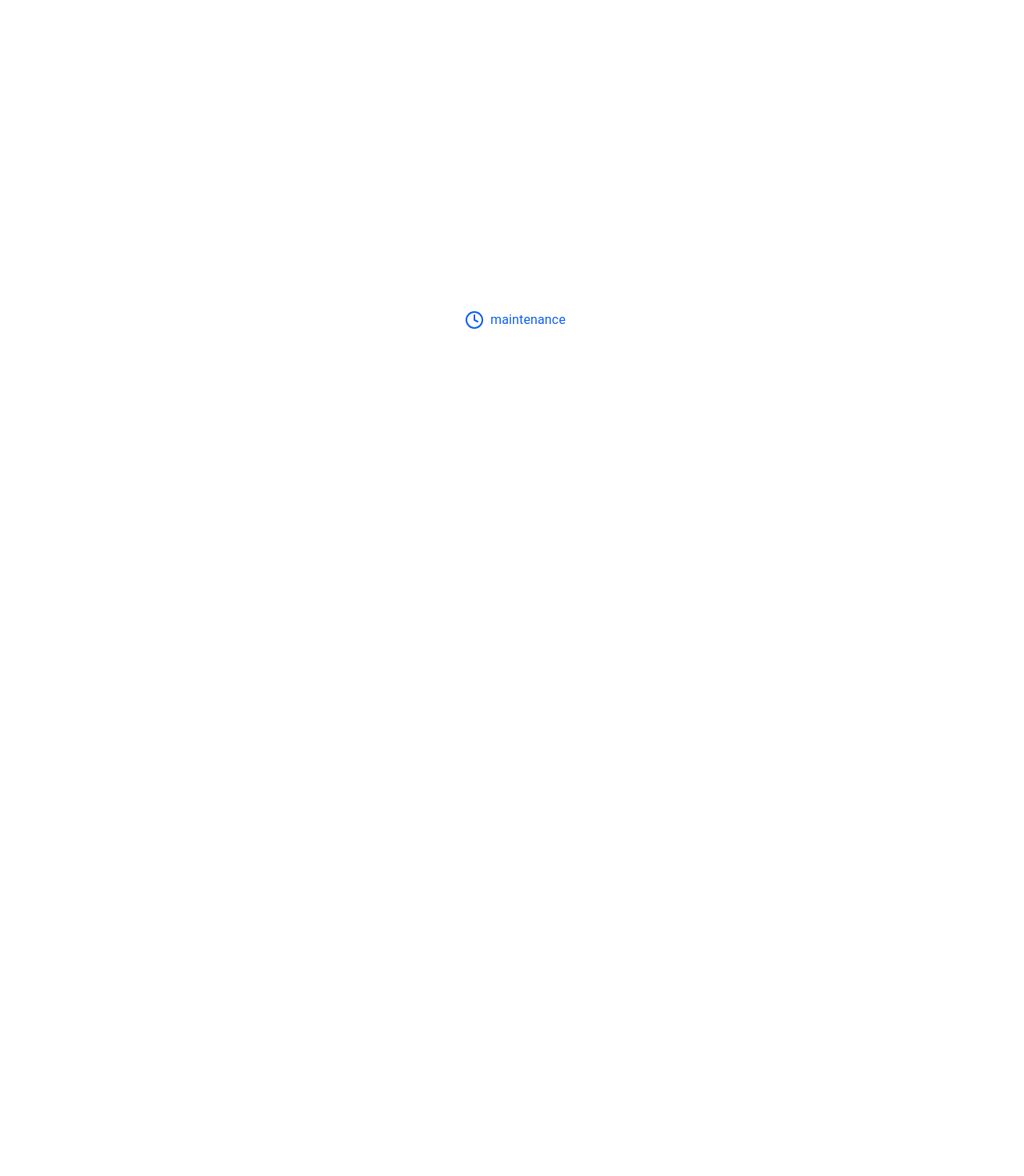
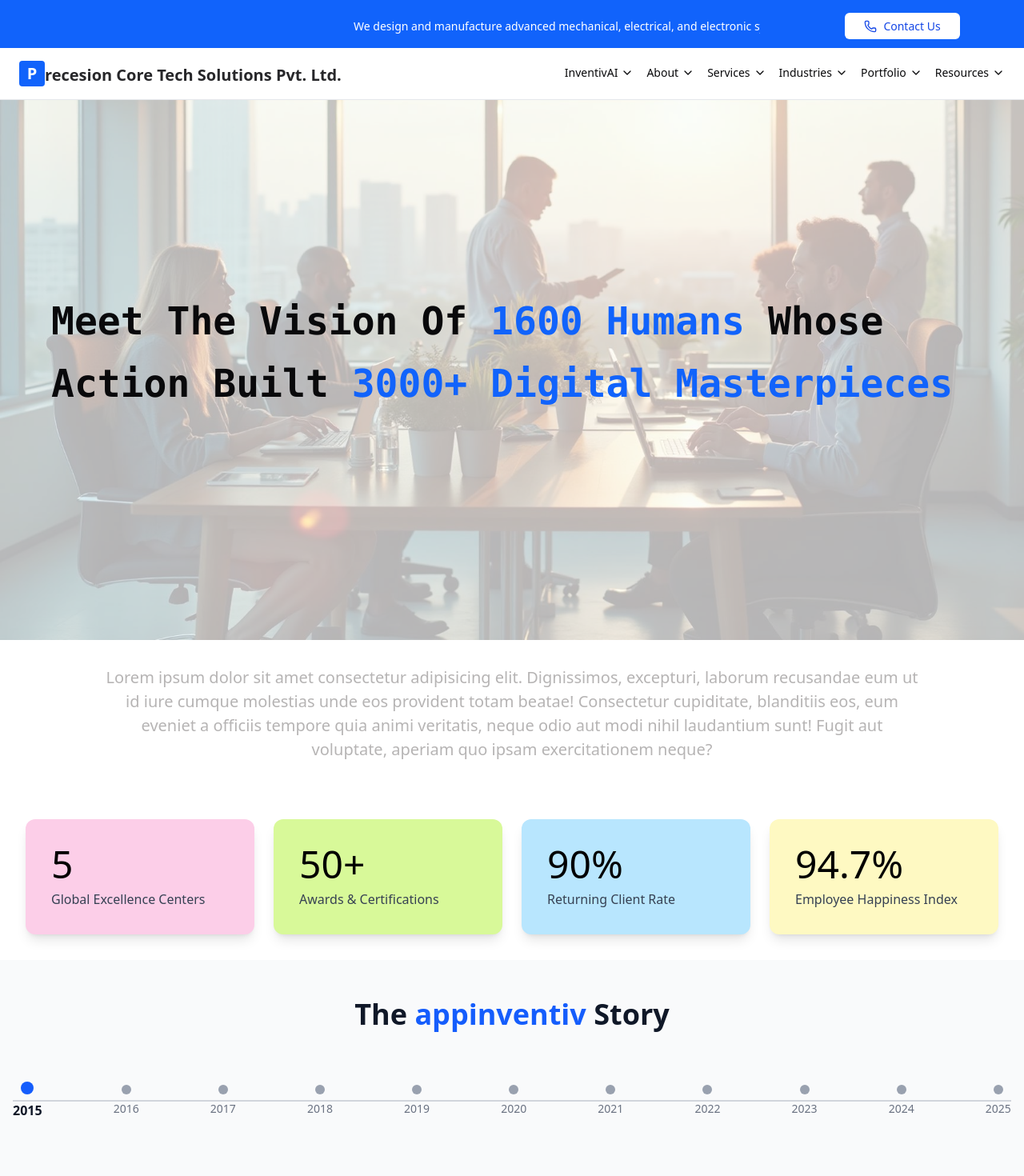
Before and after one commit to Deepanshudks/clone, a React (Vite) app: page /about in a window 1280 px wide. Shown: the top 1470 px of the page at 80% size. Before the commit the page ends 800 px from the top, so only its background shows below. Built offline with nearby package versions, Linux system fonts and the light colour scheme.

Commit message:
added about page

```diff
--- a/package.json
+++ b/package.json
@@ -4,7 +4,7 @@
   "version": "0.0.0",
   "type": "module",
   "scripts": {
-    "dev": "vite",
+    "dev": "vite --host",
     "build": "tsc -b && vite build",
     "lint": "eslint .",
     "preview": "vite preview"
@@ -17,6 +17,7 @@
     "@mui/material": "^7.3.4",
     "@tailwindcss/vite": "^4.1.14",
     "framer-motion": "^12.23.24",
+    "gsap": "^3.13.0",
     "lucide-react": "^0.545.0",
     "react": "^19.1.1",
     "react-dom": "^19.1.1",
--- a/src/App.tsx
+++ b/src/App.tsx
@@ -2,13 +2,28 @@ import "./App.css";
 import { Route, BrowserRouter as Router, Routes } from "react-router-dom";
 import Home from "./Pages/Home";
 import NotFound from "./Pages/notFound";
-import { CssBaseline } from "@mui/material";
 import About from "./Pages/About";
+import { useEffect } from "react";
+import { gsap } from "gsap";
+import { ScrollSmoother } from "gsap/ScrollSmoother";
+
+gsap.registerPlugin(ScrollSmoother);
 
 function App() {
+  useEffect(() => {
+    if (typeof window !== "undefined") {
+      ScrollSmoother.create({
+        wrapper: "#smooth-wrapper",
+        content: "#smooth-content",
+        smooth: 1.2,
+        effects: true,
+      });
+    }
+  }, []);
+
   return (
-    <>
-      <CssBaseline />
+    <div id="smooth-wrapper">
+      <div id="smooth-content">
         <Router>
           <Routes>
             <Route path="/" element={<Home />} />
@@ -16,7 +31,8 @@ function App() {
             <Route path="*" element={<NotFound />} />
           </Routes>
         </Router>
-    </>
+      </div>
+    </div>
   );
 }
 
--- a/src/Pages/About/index.tsx
+++ b/src/Pages/About/index.tsx
@@ -1,14 +1,19 @@
-import { Clock } from "lucide-react";
+import AnnouncementBanner from "../../components/announcementBanner";
+import Navbar from "../../components/navbar";
+import AboutHero from "../../components/aboutHero";
+import AboutSection from "../../components/aboutSection";
+import ClientLogos from "../../components/clientLogos";
+import TimelineSection from "../../components/timelineSection";
 
 const About = () => {
   return (
-    <div className=" h-screen w-screen text-center items-center flex justify-center text-primary">
-      <span className="px-2">
-        {" "}
-        <Clock />{" "}
-      </span>
-      {"  "}
-      maintenance
+    <div className="min-h-screen bg-white scroll-smooth">
+      <AnnouncementBanner />
+      <Navbar />
+      <AboutHero />
+      <AboutSection />
+      <TimelineSection />
+      <ClientLogos />
     </div>
   );
 };
--- a/src/Pages/Home/index.tsx
+++ b/src/Pages/Home/index.tsx
@@ -1,5 +1,5 @@
-import AnnouncementBanner from "../../components/AnnouncementBanner";
-import Expertise from "../../components/Expertise";
+import AnnouncementBanner from "../../components/announcementBanner";
+import Expertise from "../../components/expertise";
 import Footer from "../../components/footer";
 import Hero from "../../components/hero";
 import Navbar from "../../components/navbar";
--- a/src/components/AnnouncementBanner/index.tsx
+++ b/src/components/AnnouncementBanner/index.tsx
@@ -7,7 +7,7 @@ const AnnouncementBanner = () => {
       <div className="flex flex-row items-center justify-between gap-3 sm:gap-0 py-3 sm:py-4 px-4 sm:px-20">
         <div className="relative w-full sm:w-[68vw] overflow-hidden ">
           <motion.div
-            className="whitespace-nowrap text-[10px] sm:text-xs md:text-sm font-medium"
+            className="whitespace-nowrap text-xs md:text-sm font-medium"
             animate={{ x: ["100%", "-100%"] }}
             transition={{
               repeat: Infinity,
--- /dev/null
+++ b/src/components/aboutHero/index.tsx
@@ -0,0 +1,31 @@
+import heroBackground from "../../assets/hero-background.jpg";
+
+const AboutHero = () => {
+  return (
+    <section className="relative min-h-screen flex items-center p-4 justify-center overflow-hidden">
+      <div className="absolute inset-0 z-0">
+        <img
+          src={heroBackground}
+          alt="Hero background"
+          className="w-full h-full object-cover"
+        />
+        <div className="absolute inset-0 bg-background/70 backdrop-blur-50" />
+      </div>
+
+      <div className="relative  z-10 max-w-6xl pt-20 mx-auto font-mono flex flex-col items-center justify-center h-full">
+        <h1 className="sm:text-5xl text-3xl font-semibold text-foreground leading-relaxed animate-in fade-in slide-in-from-bottom-4 duration-700">
+          Meet The Vision Of{" "}
+          <span className="text-primary font-bold">1600 Humans</span>{" "}
+          <span className="text-foreground font-extrabold">
+            Whose Action Built
+          </span>{" "}
+          <span className="text-primary font-extrabold">
+            3000+ Digital Masterpieces
+          </span>
+        </h1>
+      </div>
+    </section>
+  );
+};
+
+export default AboutHero;
--- /dev/null
+++ b/src/components/aboutSection/index.tsx
@@ -0,0 +1,137 @@
+import React, { useEffect, useRef, useState } from "react";
+import { gsap } from "gsap";
+import { ScrollTrigger } from "gsap/ScrollTrigger";
+import {
+  motion,
+  useMotionValue,
+  useTransform,
+  animate,
+  useInView,
+} from "framer-motion";
+
+gsap.registerPlugin(ScrollTrigger);
+
+interface Stat {
+  value: number;
+  suffix?: string;
+  label: string;
+  color: string;
+}
+
+const AboutSection: React.FC = () => {
+  const stats: Stat[] = [
+    {
+      value: 0o5,
+      suffix: "",
+      label: "Global Excellence Centers",
+      color: "bg-pink-200",
+    },
+    {
+      value: 50,
+      suffix: "+",
+      label: "Awards & Certifications",
+      color: "bg-lime-200",
+    },
+    {
+      value: 90,
+      suffix: "%",
+      label: "Returning Client Rate",
+      color: "bg-sky-200",
+    },
+    {
+      value: 94.7,
+      suffix: "%",
+      label: "Employee Happiness Index",
+      color: "bg-yellow-100",
+    },
+  ];
+
+  const paragraphRef = useRef<HTMLParagraphElement>(null);
+
+  useEffect(() => {
+    const paragraph = paragraphRef.current;
+    if (!paragraph) return;
+
+    const words = paragraph.innerText.split(" ");
+    paragraph.innerHTML = words
+      .map((word) => `<span class="word">${word} </span>`)
+      .join("");
+
+    gsap.fromTo(
+      paragraph.querySelectorAll(".word"),
+      { color: "#B6B4B4" },
+      {
+        color: "#424345",
+        scrollTrigger: {
+          trigger: paragraph,
+          start: "top 90%",
+          end: "bottom 20%",
+          scrub: true,
+        },
+        stagger: 0.05,
+        duration: 0.3,
+      }
+    );
+  }, []);
+
+  const StatCard: React.FC<Stat> = ({ value, suffix = "", label, color }) => {
+    const ref = useRef<HTMLDivElement>(null);
+    const isInView = useInView(ref, { once: true });
+
+    const count = useMotionValue(0);
+    const rounded = useTransform(count, (latest) =>
+      value % 1 === 0 ? Math.round(latest) : parseFloat(latest.toFixed(1))
+    );
+
+    const [displayValue, setDisplayValue] = useState<number>(0);
+
+    useEffect(() => {
+      const unsubscribe = rounded.on("change", (latest) =>
+        setDisplayValue(latest)
+      );
+
+      if (isInView) animate(count, value, { duration: 2, ease: "easeOut" });
+
+      return () => unsubscribe();
+    }, [isInView, value, count, rounded]);
+
+    return (
+      <div
+        ref={ref}
+        className={`${color} p-8 rounded-xl shadow-lg hover:shadow-xl transform transition-transform duration-300`}
+      >
+        <motion.span className="text-5xl font-medium text-black mb-2 block">
+          {displayValue}
+          {suffix}
+        </motion.span>
+        <div className="text-md text-gray-700 font-medium">{label}</div>
+      </div>
+    );
+  };
+
+  return (
+    <div className="p-8 flex flex-col items-center justify-center gap-18">
+      <div className="flex items-center justify-center">
+        <p
+          ref={paragraphRef}
+          className="text-xl leading-normal font-medium max-w-5xl text-center"
+        >
+          Lorem ipsum dolor sit amet consectetur adipisicing elit. Dignissimos,
+          excepturi, laborum recusandae eum ut id iure cumque molestias unde eos
+          provident totam beatae! Consectetur cupiditate, blanditiis eos, eum
+          eveniet a officiis tempore quia animi veritatis, neque odio aut modi
+          nihil laudantium sunt! Fugit aut voluptate, aperiam quo ipsam
+          exercitationem neque?
+        </p>
+      </div>
+
+      <div className="w-full grid grid-cols-1 sm:grid-cols-2 lg:grid-cols-4 gap-6">
+        {stats.map((stat, index) => (
+          <StatCard key={index} {...stat} />
+        ))}
+      </div>
+    </div>
+  );
+};
+
+export default AboutSection;
--- a/src/components/hero/index.tsx
+++ b/src/components/hero/index.tsx
@@ -15,10 +15,10 @@ const Hero = () => {
       </div>
 
       <div className=" z-10 sm:max-w-[65%] flex flex-col items-start  sm:mpx-6 pt-40 gap-3 justify-end-safe ">
-        <h1 className="sm:text-4xl text-2xl font-semibold text-foreground leading-tight  animate-in fade-in slide-in-from-bottom-4 duration-700">
+        <h1 className="sm:text-6xl text-4xl font-semibold text-foreground leading-tight  animate-in fade-in slide-in-from-bottom-4 duration-700">
           Engineering Precision. Powering Innovation.
         </h1>
-        <p className="text-foreground sm:text-lg text-md  py-4 font-medium tracking-wide">
+        <p className="text-foreground sm:text-lg text-lg   py-4 font-medium tracking-wide">
           We design and manufacture advanced mechanical, electrical, and
           electronic systems that power industrial and infrastructure
           excellence.
--- a/src/components/navbar/index.tsx
+++ b/src/components/navbar/index.tsx
@@ -78,20 +78,26 @@ const Navbar = () => {
             <div className="sm:w-8 sm:h-8 h-6 w-6 bg-primary rounded-sm flex items-center justify-center">
               <span className="text-white font-bold text-sm sm:text-xl">P</span>
             </div>
-            <span className="text-zinc-800 font-bold text-xs pt-1 sm:text-xl">
+            <span className="text-zinc-800 font-bold text-md pt-1 sm:text-xl">
               recesion Core Tech Solutions Pvt. Ltd.
             </span>
+            {/* <div className="sm:w-8 sm:h-8 h-6 w-6 bg-primary rounded-sm flex items-center justify-center">
+              <span className="text-white font-bold text-sm sm:text-xl">A</span>
+            </div>
+            <span className="text-zinc-800 font-bold text-xl pt-1 sm:text-xl">
+              ppInventive
+            </span> */}
           </div>
 
-          <div className="hidden lg:flex gap-4 items-center ">
+          <div className="hidden relative lg:flex gap-4 items-center ">
             {navItems.map((item) => (
               <div
                 key={item.label}
-                className="relative group"
+                className=" group"
                 onMouseEnter={() => setActiveDropdown(item.label)}
                 onMouseLeave={() => setActiveDropdown(null)}
               >
-                <button className="flex items-center py-5 gap-1 cursor-pointer text-sm hover:border-b-2 border-primary ease-in-out text-foreground hover:text-primary transition-colors w-fit ">
+                <button className="flex items-center py-5 gap-1 cursor-pointer text-sm border-b-2 border-white hover:border-primary ease-in-out text-foreground hover:text-primary transition-colors w-fit ">
                   <span>{item.label}</span>
                   <ChevronDown className="w-4 h-4 transition-transform group-hover:hidden ease-in-out" />
                   <ChevronUp className="w-4 h-4 transition-transform hidden group-hover:block ease-in-out" />
@@ -104,7 +110,7 @@ const Navbar = () => {
                       animate={{ opacity: 1, y: 0 }}
                       exit={{ opacity: 0, y: -10 }}
                       transition={{ duration: 0.25, ease: "easeOut" }}
-                      className="absolute left-1/2 top-full -translate-x-1/2  w-[60vw] z-50"
+                      className="absolute top-full right-1/2 translate-x-[20%]  w-[90vw] z-50"
                     >
                       <div className="bg-white rounded-lg shadow-2xl mt-1 border border-gray-100 overflow-hidden">
                         <div className="grid grid-cols-2 md:grid-cols-3 gap-6 p-6">
--- a/src/components/partners/index.tsx
+++ b/src/components/partners/index.tsx
@@ -14,7 +14,7 @@ const Partners = () => {
         {sources.map((src, index) => (
           <div
             key={index}
-            className="flex items-center justify-center gap-24 flex-shrink-0"
+            className="flex items-center justify-center gap-18 flex-shrink-0"
           >
             <img
               src={src}
--- a/src/components/services/index.tsx
+++ b/src/components/services/index.tsx
@@ -43,7 +43,7 @@ const achievementData = [
 
 const Industries = () => {
   return (
-    <div className="sm:px-28 gap-8">
+    <div className="py-16 sm:py-24 px-4 sm:px-6 lg:px-8 gap-8">
       <header className="text-center mb-12">
         <h1 className="text-3xl sm:text-4xl font-extrabold text-gray-900">
           Industries We Serve
--- a/src/components/timelineSection/index.tsx
+++ b/src/components/timelineSection/index.tsx
@@ -1,85 +1,43 @@
-import { Box, Container, Typography } from "@mui/material";
-
 const TimelineSection = () => {
   const years = [
     2015, 2016, 2017, 2018, 2019, 2020, 2021, 2022, 2023, 2024, 2025,
   ];
 
   return (
-    <Box sx={{ py: 12, backgroundColor: "hsl(var(--background))" }}>
-      <Container maxWidth="lg">
-        <Typography
-          variant="h2"
-          sx={{
-            textAlign: "center",
-            color: "hsl(var(--foreground))",
-            mb: 8,
-            fontSize: { xs: "2.5rem", md: "3.5rem" },
-            fontWeight: 700,
-          }}
-        >
-          The <span style={{ color: "hsl(var(--primary))" }}>appinventiv</span>{" "}
-          Story
-        </Typography>
+    <section className="py-12 bg-gray-50">
+      <div className="max-w-7xl mx-auto px-4">
+        <h2 className="text-center text-gray-900 mb-16 font-bold text-3xl md:text-4xl">
+          The <span className="text-blue-600">appinventiv</span> Story
+        </h2>
 
-        {/* Timeline */}
-        <Box sx={{ position: "relative", mb: 8 }}>
-          <Box
-            sx={{
-              display: "flex",
-              justifyContent: "space-between",
-              alignItems: "center",
-              position: "relative",
-              "&::before": {
-                content: '""',
-                position: "absolute",
-                top: "50%",
-                left: 0,
-                right: 0,
-                height: 2,
-                backgroundColor: "hsl(var(--muted))",
-                zIndex: 0,
-              },
-            }}
-          >
+        <div className="relative mb-16">
+          {/* Timeline line */}
+          <div className="absolute top-1/2 left-0 right-0 h-0.5 bg-gray-300 -translate-y-1/2 z-0"></div>
+
+          {/* Timeline points */}
+          <div className="flex justify-between items-center relative z-10">
             {years.map((year, index) => (
-              <Box
-                key={year}
-                sx={{
-                  display: "flex",
-                  flexDirection: "column",
-                  alignItems: "center",
-                  zIndex: 1,
-                }}
-              >
-                <Box
-                  sx={{
-                    width: index === 0 ? 16 : 12,
-                    height: index === 0 ? 16 : 12,
-                    borderRadius: "50%",
-                    backgroundColor:
-                      index === 0 ? "hsl(var(--primary))" : "hsl(var(--muted))",
-                    mb: 2,
-                  }}
-                />
-                <Typography
-                  sx={{
-                    color:
-                      index === 0
-                        ? "hsl(var(--foreground))"
-                        : "hsl(var(--muted-foreground))",
-                    fontSize: { xs: "0.75rem", md: "1rem" },
-                    fontWeight: index === 0 ? 600 : 400,
-                  }}
+              <div key={year} className="flex flex-col items-center">
+                <div
+                  className={`mb-2 rounded-full ${
+                    index === 0 ? "bg-blue-600 w-4 h-4" : "bg-gray-400 w-3 h-3"
+                  }`}
+                ></div>
+                <span
+                  className={`text-center ${
+                    index === 0
+                      ? "text-gray-900 font-semibold text-sm md:text-base"
+                      : "text-gray-500 font-normal text-xs md:text-sm"
+                  }`}
                 >
                   {year}
-                </Typography>
-              </Box>
+                </span>
+              </div>
             ))}
-          </Box>
-        </Box>
-      </Container>
-    </Box>
+          </div>
+        </div>
+      </div>
+    </section>
   );
 };
 
```
Also changed, not shown: 1 other file (tests, documents, lock files or other folders). Lines whose indentation alone changed are shown as unchanged.
